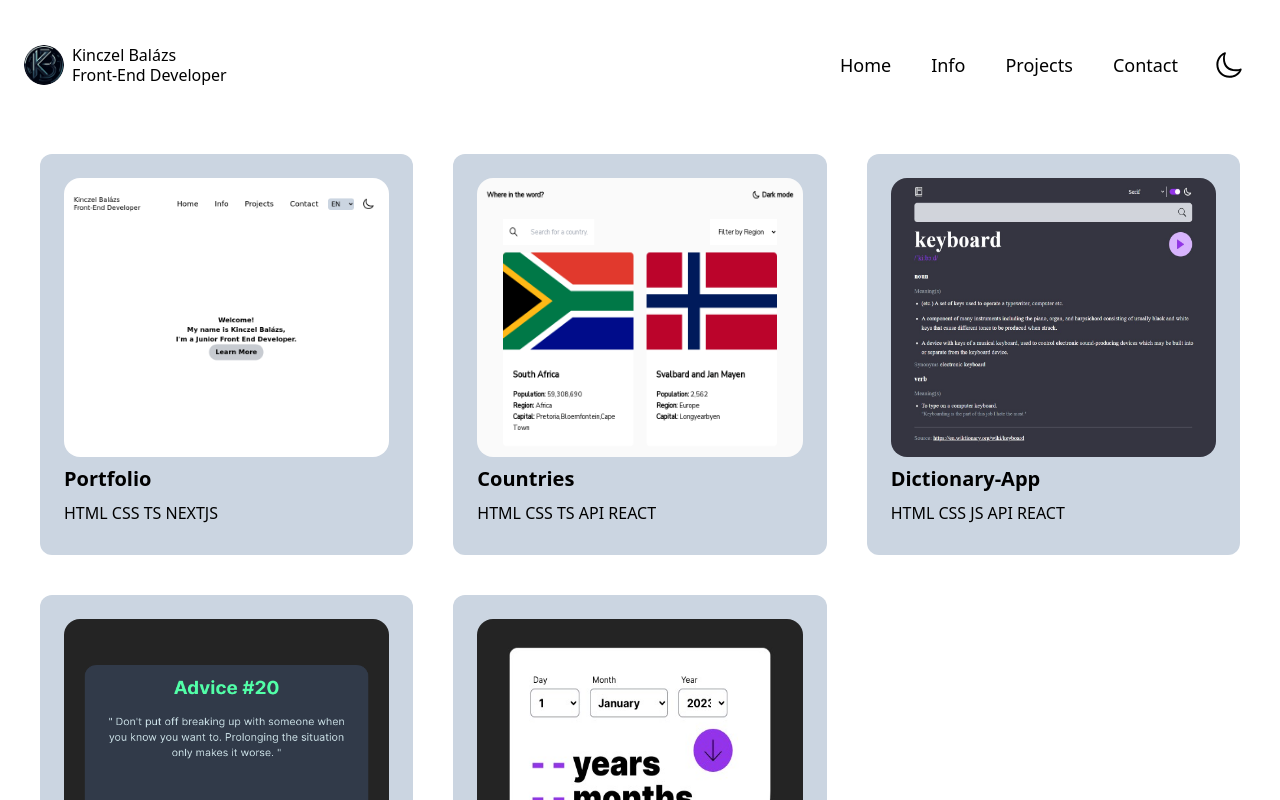
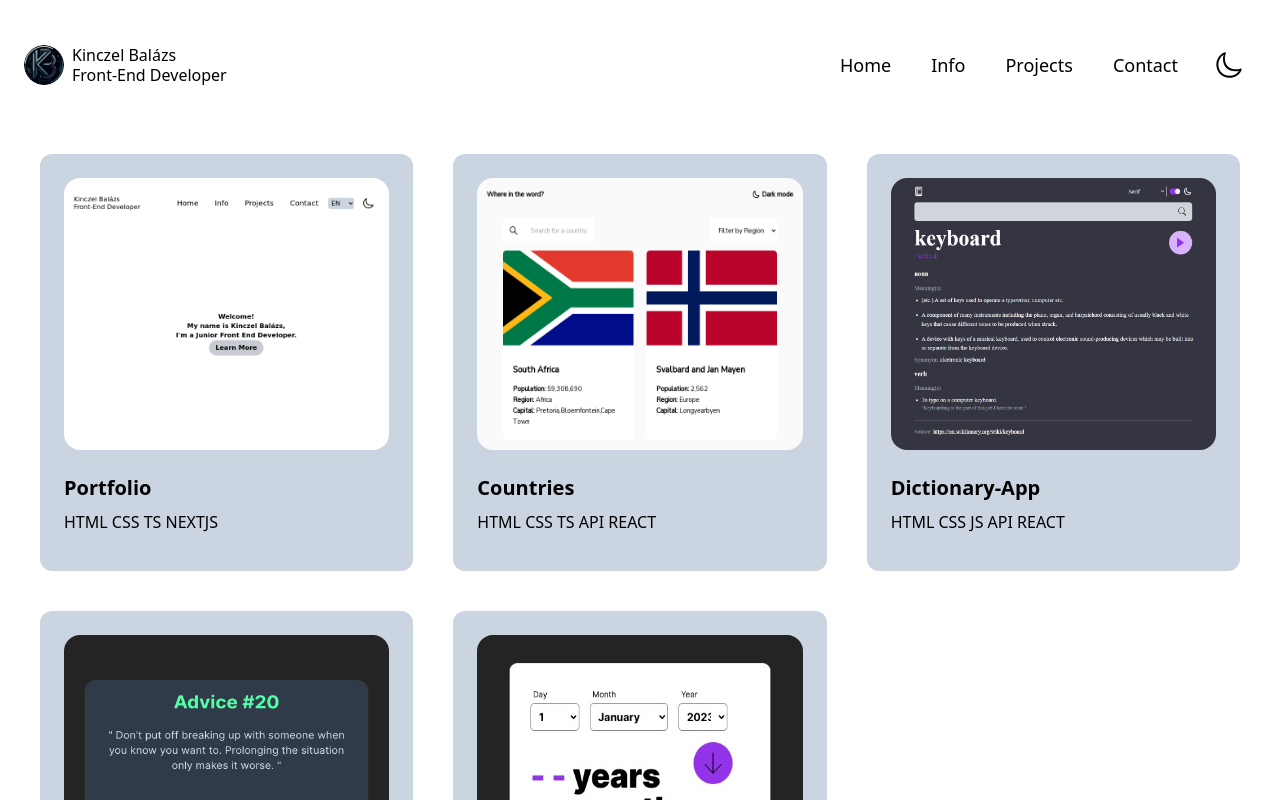
Before and after one commit to Blzs101/Portfolio, a Next.js app: page /Project in a window 1280 px wide. Shown: the top 800 px of the page. Built offline with nearby package versions, Linux system fonts and the light colour scheme.

Commit message:
added extra responsibility

```diff
--- a/src/app/Project/page.tsx
+++ b/src/app/Project/page.tsx
@@ -10,7 +10,7 @@ type PropsType = {
 export default async function ProjectPage() {
 
     return (
-        <main className="flex flex-col w-auto h-auto gap-8 pb-8 lg:gap-10 lg:grid-cols-3 lg:grid lg:p-4">
+        <main className="flex flex-col w-auto h-auto gap-8 pb-8 lg:gap-10 lg:grid-cols-3 md:grid lg:p-4 md:grid-cols-2">
             {project.map(({ link, image, title, tech }: PropsType) => {
                 return <Project {...{ link: link, image: image, title: title, tech: tech }} key={title} />
             })}
--- a/src/components/Project.tsx
+++ b/src/components/Project.tsx
@@ -9,9 +9,9 @@ type PropsType = {
 function Project({ link, image, title, tech }: PropsType) {
 
     return (
-        <Link href={link} className=" p-4 rounded-xl  dark:bg-slate-700 bg-slate-300  lg:hover:scale-110 lg:ease-in-out lg:duration-700  ">
-            <Image src={image} className="p-2 rounded-3xl w-full h-[80%]" alt="website preview" width={800} height={800} loading="eager" priority />
-            <h2 className="pb-2 pl-2 font-extrabold md:text-xl">{title}</h2>
+        <Link href={link} className=" p-4 rounded-xl  dark:bg-slate-700 bg-slate-300  md:hover:scale-110 md:ease-in-out md:duration-700  ">
+            <Image src={image} className="p-2 rounded-3xl w-full h-[75%]" alt="website preview" width={800} height={800} loading="eager" priority />
+            <h2 className="mt-4 pb-2 pl-2 font-extrabold md:text-xl">{title}</h2>
             <div className="pb-2 pl-2 font-bolt md:text-mg">{tech}</div>
         </Link>
     )
```
